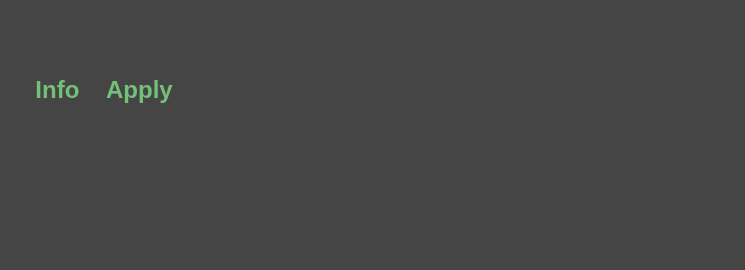
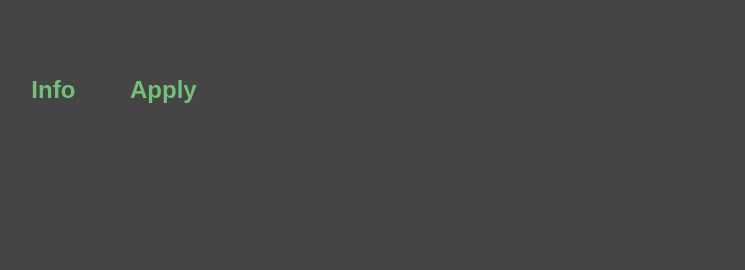
Before and after one commit to joyart/joyart.github.io, a Jekyll site: the page built from index.html, in a window 1280 px wide. Shown: the top 270 px of the page, without its empty margins (526-1271 px from the left). Built offline with Jekyll 4.4.1, drawn with Linux system fonts in a browser that asks for light colours; some web fonts are replaced.

Commit message:
Fixed the margins

```diff
--- a/assets/css/main.css
+++ b/assets/css/main.css
@@ -45,7 +45,8 @@
 header ul li, footer ul li
 {
     display: inline;
-    margin-right: 20px;
+    margin-right: 1em;
+    margin-left: 1em;
 }
 
 a, a:visited, a:focus
```
